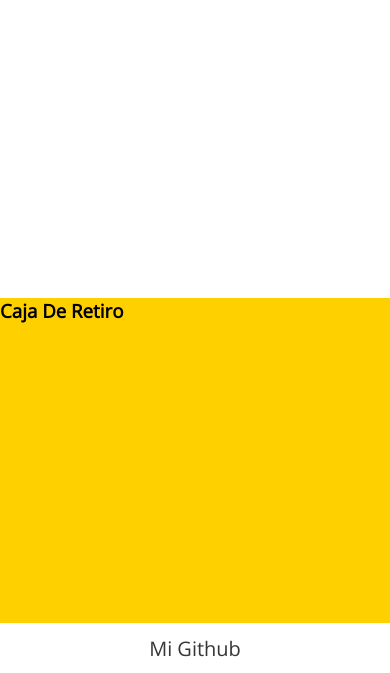
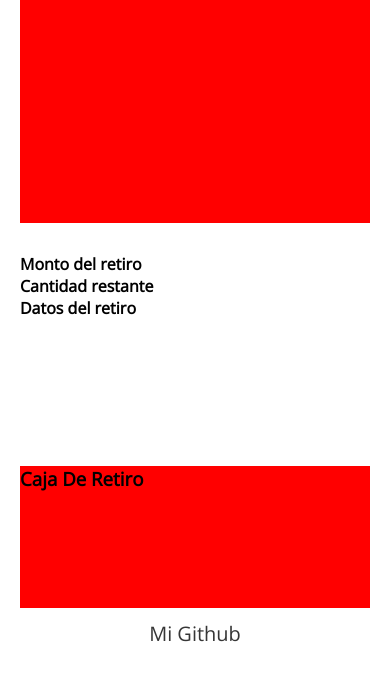
Before and after one commit to edex-13/cajero-automatico, a website: page index.html in a window 390 px wide. Shown: the part 171-844 px from the top of the page. Drawn offline with nearby package versions, Linux system fonts and the light colour scheme.

Commit message:
maquetacion adaptable completada

```diff
--- a/src/styles/styles.css
+++ b/src/styles/styles.css
@@ -18,7 +18,6 @@
    background-color: rgb(247, 247, 247);
    display: flex;
    align-items: center;
-   /* padding: 20px; */
    height: 100px;
 }
 .header__titulo {
@@ -26,16 +25,25 @@
    color: var(--color-text);
 }
 .container {
-   min-height: calc(100vh - 100px - 50px);
+   min-height: calc(100vh - 100px - 80px);
    display: grid;
    grid-template-columns: repeat(3, 1fr);
+   grid-gap: 25px;
+   margin: 15px 20px 0px;
+}
+
+.container__cajero {
+   width: 320px;
+   max-height: 550px;
+   background-color: red;
+   grid-row: 1/3;
 }
 .container__datos {
    grid-column: 2 / 4;
 }
 .container__cajaDeRetiro {
-   grid-column: 1 / 4;
-   background-color: #ffd000;
+   background-color: red;
+   grid-column: 2 / 4;
 }
 
 .footer {
@@ -52,3 +60,16 @@
 .footer > a:hover {
    text-decoration: underline;
 }
+
+@media (max-width: 768px) {
+   .container {
+      grid-template-columns: repeat(1, 1fr);
+      grid-row-gap: 30px;
+   }
+   .container > div {
+      grid-column: 1/2;
+   }
+   .container__cajero {
+      width: auto;
+   }
+}
```
